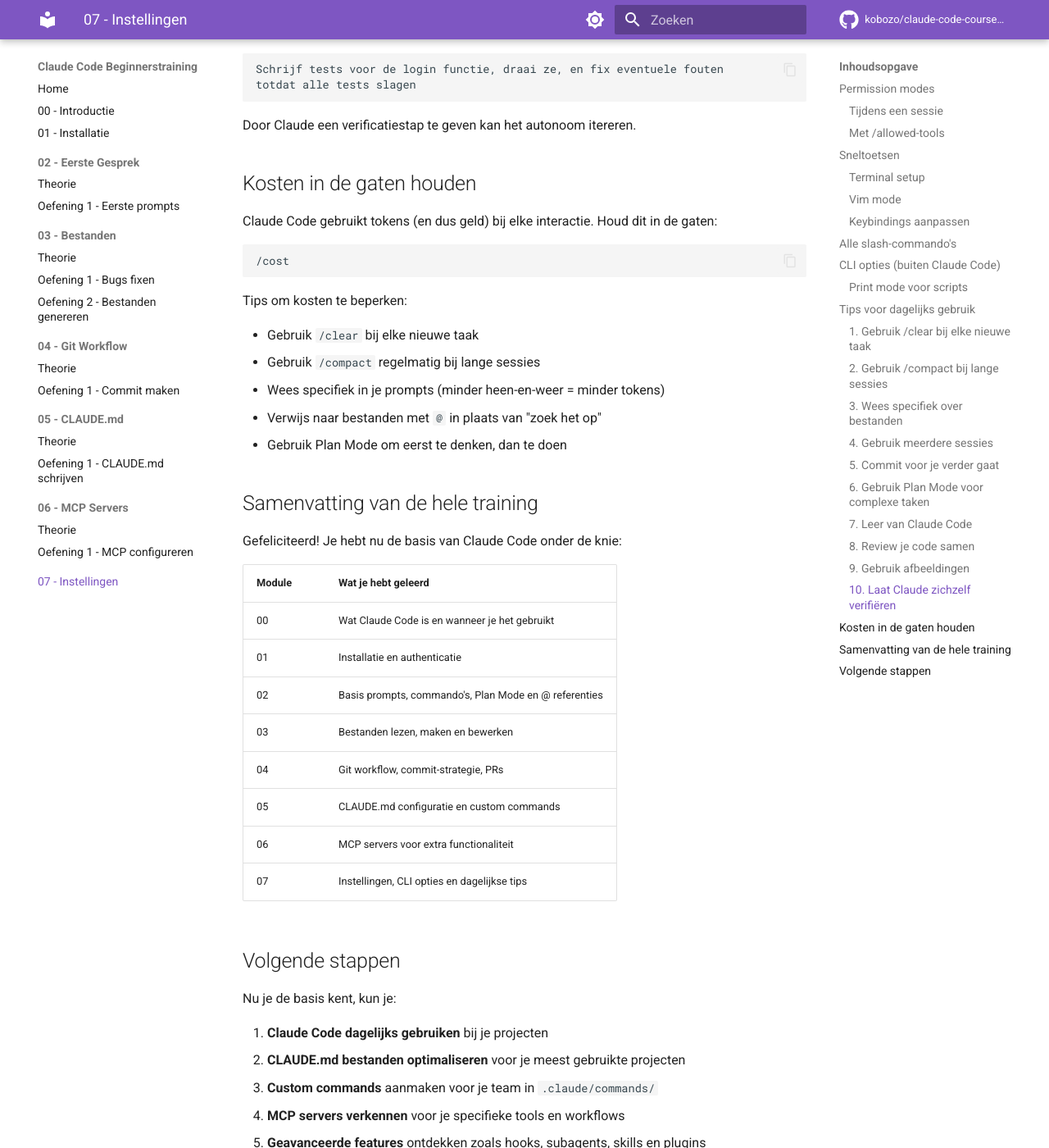
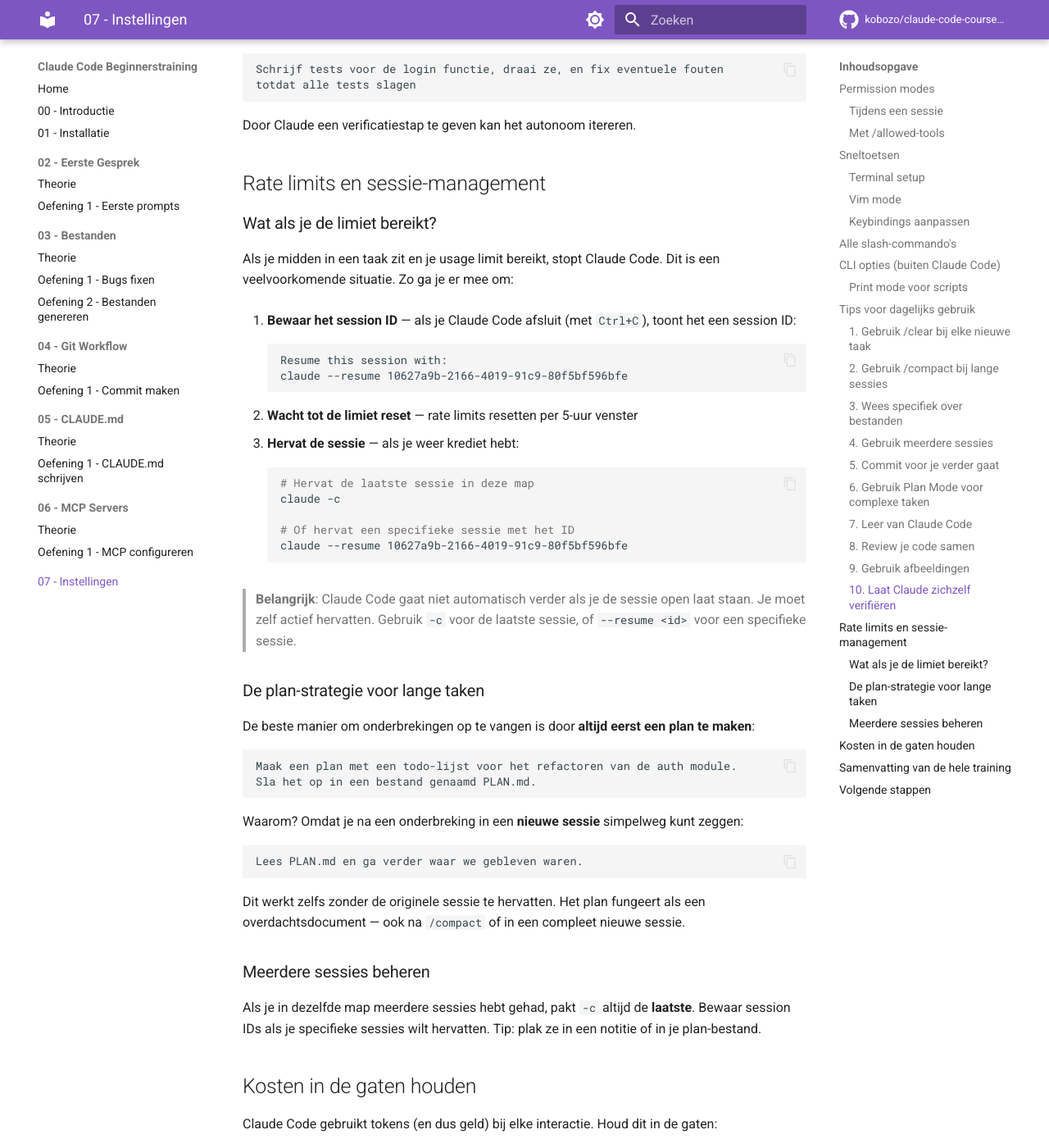
Before and after one commit to kobozo/claude-code-course-nl, an MkDocs documentation site: the page built from beginners/07-instellingen/index.md, in a window 1280 px wide and 1400 px high, scrolled down 5223 px. Shown: the whole window at 82% size. Built offline with MkDocs 1.6.1 and Material for MkDocs 9.7.7, drawn with Linux system fonts in a browser that asks for light colours; comment, search, counter and statistics services are not loaded; some of the changed text lies outside the part shown.

Commit message:
docs: add rate limits, session management and plan recovery
Based on team feedback (Koen, Wesley, Yvan). Adds:
- Session resume with -c and --resume <id> to module 02
- Plan as safety net pattern for interrupted sessions
- Rate limit handling guide in module 07
- Session management with multiple sessions
- Plan-strategy for surviving interruptions

````diff
--- a/beginners/07-instellingen/index.md
+++ b/beginners/07-instellingen/index.md
@@ -194,6 +194,52 @@ totdat alle tests slagen
 
 Door Claude een verificatiestap te geven kan het autonoom itereren.
 
+## Rate limits en sessie-management
+
+### Wat als je de limiet bereikt?
+
+Als je midden in een taak zit en je usage limit bereikt, stopt Claude Code. Dit is een veelvoorkomende situatie. Zo ga je er mee om:
+
+1. **Bewaar het session ID** — als je Claude Code afsluit (met `Ctrl+C`), toont het een session ID:
+   ```
+   Resume this session with:
+   claude --resume 10627a9b-2166-4019-91c9-80f5bf596bfe
+   ```
+
+2. **Wacht tot de limiet reset** — rate limits resetten per 5-uur venster
+
+3. **Hervat de sessie** — als je weer krediet hebt:
+   ```bash
+   # Hervat de laatste sessie in deze map
+   claude -c
+
+   # Of hervat een specifieke sessie met het ID
+   claude --resume 10627a9b-2166-4019-91c9-80f5bf596bfe
+   ```
+
+> **Belangrijk**: Claude Code gaat niet automatisch verder als je de sessie open laat staan. Je moet zelf actief hervatten. Gebruik `-c` voor de laatste sessie, of `--resume <id>` voor een specifieke sessie.
+
+### De plan-strategie voor lange taken
+
+De beste manier om onderbrekingen op te vangen is door **altijd eerst een plan te maken**:
+
+```
+Maak een plan met een todo-lijst voor het refactoren van de auth module.
+Sla het op in een bestand genaamd PLAN.md.
+```
+
+Waarom? Omdat je na een onderbreking in een **nieuwe sessie** simpelweg kunt zeggen:
+
+```
+Lees PLAN.md en ga verder waar we gebleven waren.
+```
+
+Dit werkt zelfs zonder de originele sessie te hervatten. Het plan fungeert als een overdachtsdocument — ook na `/compact` of in een compleet nieuwe sessie.
+
+### Meerdere sessies beheren
+
+Als je in dezelfde map meerdere sessies hebt gehad, pakt `-c` altijd de **laatste**. Bewaar session IDs als je specifieke sessies wilt hervatten. Tip: plak ze in een notitie of in je plan-bestand.
+
 ## Kosten in de gaten houden
 
 Claude Code gebruikt tokens (en dus geld) bij elke interactie. Houd dit in de gaten:
@@ -209,6 +255,7 @@ Tips om kosten te beperken:
 - Wees specifiek in je prompts (minder heen-en-weer = minder tokens)
 - Verwijs naar bestanden met `@` in plaats van "zoek het op"
 - Gebruik Plan Mode om eerst te denken, dan te doen
+- **Upgrade je plan** als je regelmatig limits bereikt
 
 ## Samenvatting van de hele training
 
````
Also changed, not shown: beginners/02-eerste-gesprek/index.md (+17 -1 lines).
